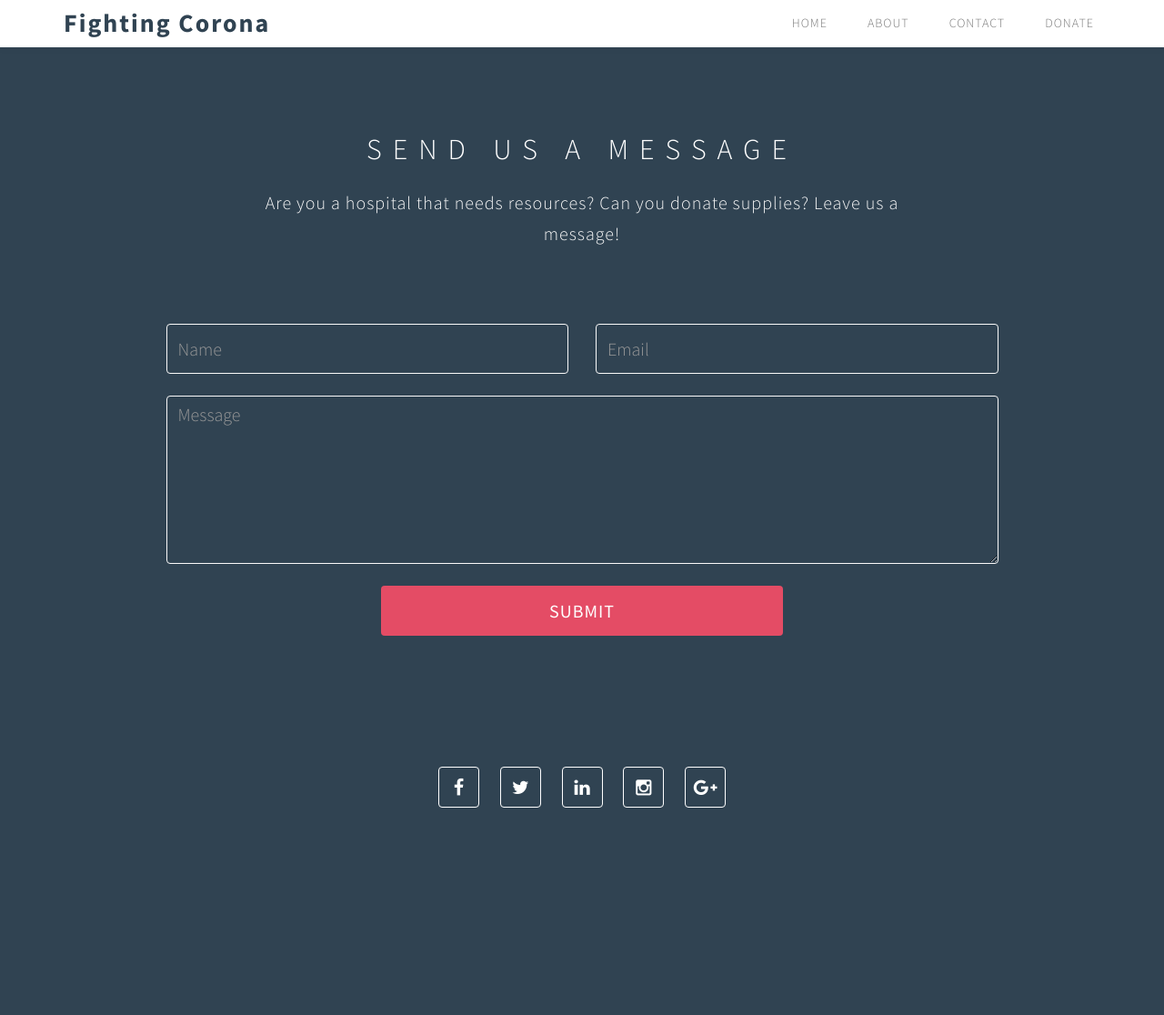
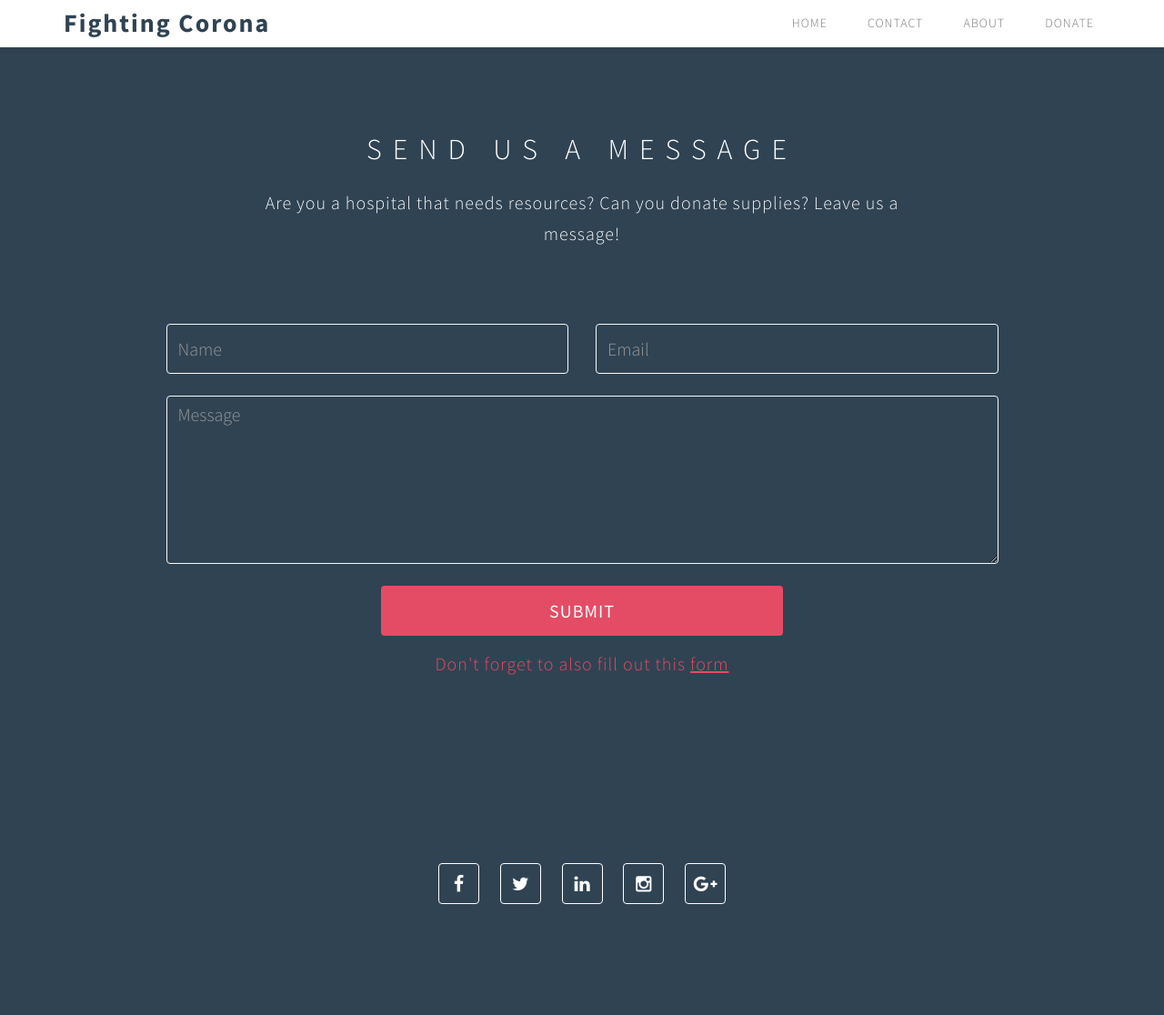
Before and after one commit to saisree27/fighting-corona-director, a Flask app: page /contact in a window 1280 px wide. Shown: the whole page at 91% size. Before the commit the page ends 888 px from the top, so only its background shows below. Run offline with Flask 3, Linux system fonts and the light colour scheme; some libraries are stand-ins or nearby versions.

Commit message:
modified the navigation bar and added a link to the google form
Varun Chilukuri
3/27/20
6:42 PM

```diff
--- a/templates/about.html
+++ b/templates/about.html
@@ -60,8 +60,9 @@ http://tympanus.net/codrops/2013/06/18/caption-hover-effects/
           <ul class="nav navbar-nav navbar-right">
             <li><a href="/" class="smoothScroll"><span>Home</span></a></li>
             <!-- <li><a href="/contact" class="smoothScroll"><span>Contact</span></a></li> -->
+             <li><a href="/contact" class="smoothScroll"><span>Contact</span></a></li>
             <li><a href="/about" class="smoothScroll"><span>About</span></a></li>
-             <li><a href="/contact" class="smoothScroll"><span>Contact</span></a></li>
+
             <li><a href="/donate" class="smoothScroll"><span>Donate</span></a></li>
           </ul>
        </div>
--- a/templates/contact.html
+++ b/templates/contact.html
@@ -59,8 +59,8 @@ http://tympanus.net/codrops/2013/06/18/caption-hover-effects/
         <div class="collapse navbar-collapse">
           <ul class="nav navbar-nav navbar-right">
             <li><a href="/" class="smoothScroll"><span>Home</span></a></li>
+            <li><a href="/contact" class="smoothScroll"><span>Contact</span></a></li>
             <li><a href="/about" class="smoothScroll"><span>About</span></a></li>
-            <li><a href="/contact" class="smoothScroll"><span>Contact</span></a></li>
             <li><a href="/donate" class="smoothScroll"><span>Donate</span></a></li>
           </ul>
        </div>
@@ -96,7 +96,9 @@ http://tympanus.net/codrops/2013/06/18/caption-hover-effects/
             <input type="submit" class="form-control" value="SUBMIT">
           </div>
         </form>
-
+        <div class="col-lg-offset-1 col-lg-10 section-title wow fadeInUp" data-wow-delay="0.4s">
+             <p><a href="https://forms.gle/6MGV7qYjkmvrfuT97">Don't forget to also fill out this <u>form</u></a></p>
+        </div>
       </div>
 
     </div>
--- a/templates/donate.html
+++ b/templates/donate.html
@@ -59,9 +59,8 @@ http://tympanus.net/codrops/2013/06/18/caption-hover-effects/
         <div class="collapse navbar-collapse">
           <ul class="nav navbar-nav navbar-right">
             <li><a href="/" class="smoothScroll"><span>Home</span></a></li>
-            <!-- <li><a href="/contact" class="smoothScroll"><span>Contact</span></a></li> -->
+            <li><a href="/contact" class="smoothScroll"><span>Contact</span></a></li>
             <li><a href="/about" class="smoothScroll"><span>About</span></a></li>
-              <li><a href="/contact" class="smoothScroll"><span>Contact</span></a></li>
             <li><a href="/donate" class="smoothScroll"><span>Donate</span></a></li>
           </ul>
        </div>
--- a/templates/index.html
+++ b/templates/index.html
@@ -61,8 +61,9 @@ http://tympanus.net/codrops/2013/06/18/caption-hover-effects/
           <ul class="nav navbar-nav navbar-right">
             <li><a href="/" class="smoothScroll"><span>Home</span></a></li>
             <!-- <li><a href="/contact" class="smoothScroll"><span>Contact</span></a></li> -->
+            <li><a href="/contact" class="smoothScroll"><span>Contact</span></a></li>
             <li><a href="/about" class="smoothScroll"><span>About</span></a></li>
-            <li><a href="/contact" class="smoothScroll"><span>Contact</span></a></li>
+
             <li><a href="/donate" class="smoothScroll"><span>Donate</span></a></li>
           </ul>
        </div>
@@ -279,7 +280,7 @@ http://tympanus.net/codrops/2013/06/18/caption-hover-effects/
 		<div class="row">
 
 			<div class="col-md-12 col-sm-12">
-
+                <br>
                 <ul class="social-icon">
                     <li><a href="#" class="fa fa-facebook wow fadeInUp" data-wow-delay="0.1s"></a></li>
                     <li><a href="#" class="fa fa-twitter wow fadeInUp" data-wow-delay="0.2s"></a></li>
```
